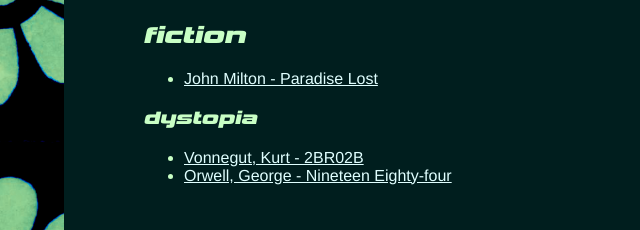
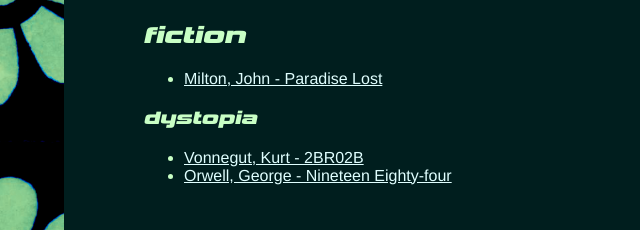
Before and after one commit to erikthor777/bibliotek, a plain HTML site: page pages/books.html in a window 1280 px wide. Shown: the part 783-1013 px from the top of the page, 0-640 px from the left. Drawn offline with Linux system fonts and the light colour scheme; a web font is replaced by a local one.

Commit message:
Update books.html

```diff
--- a/pages/books.html
+++ b/pages/books.html
@@ -54,7 +54,7 @@
             <section>
                 <h2>fiction</h2>
                 <ul>
-                    <li><a target="_blank" href="https://ia800509.us.archive.org/31/items/ParadiseLostByJohnMilton_201607/Paradise%20Lost%20by%20John%20%20Milton.pdf">John Milton - Paradise Lost</a></li>
+                    <li><a target="_blank" href="https://ia800509.us.archive.org/31/items/ParadiseLostByJohnMilton_201607/Paradise%20Lost%20by%20John%20%20Milton.pdf">Milton, John - Paradise Lost</a></li>
                 </ul>
                 <h3>dystopia</h3>
                 <ul>
```
